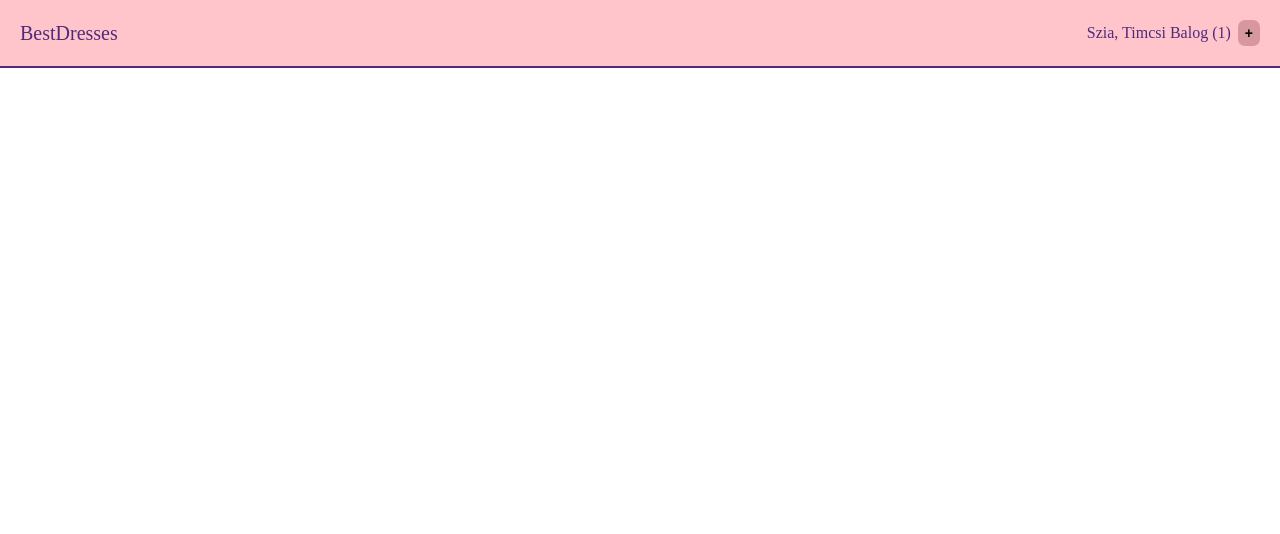
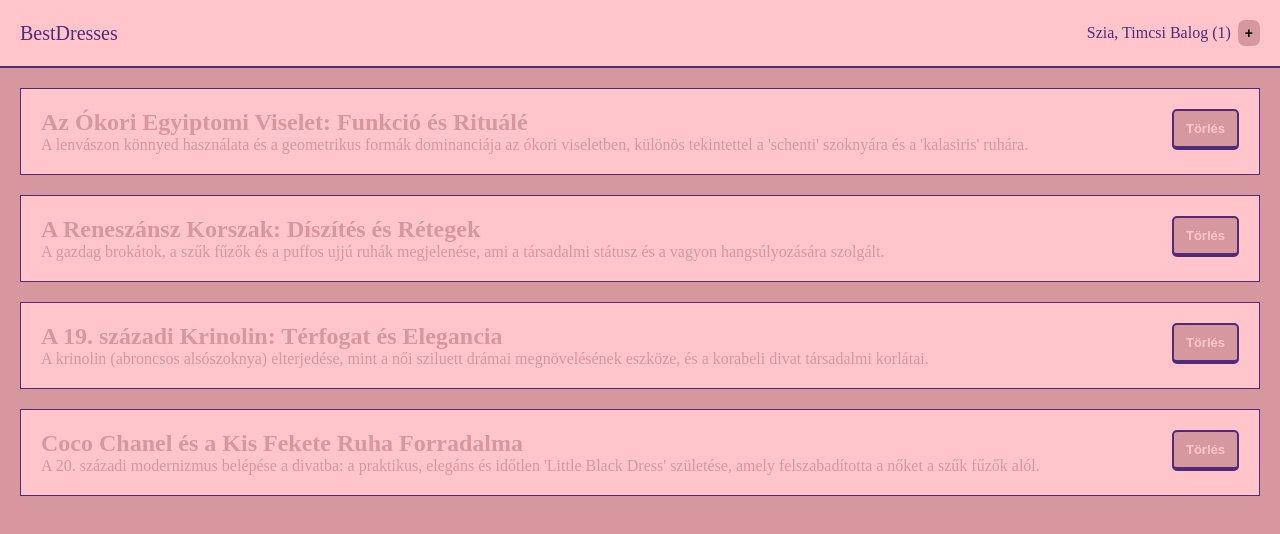
Before and after one commit to YosypBaloh/vue-project-webshop-Joseph, a Vue app: page / in a window 1280 px wide. Shown: the top 534 px of the page. Built offline with nearby package versions, Linux system fonts and the light colour scheme.

Commit message:
FEAT: Add Articles component with list rendering, v-if/v-else and delete functionality.

```diff
--- a/src/App.vue
+++ b/src/App.vue
@@ -1,13 +1,15 @@
 <template>
     <Header title = "BestDresses"/>
+    <Articles />
 </template>
 
 <script>
 import Header from './components/Header.vue';
+import Articles from './components/articles.vue';
 
 export default {
     components: {
-        Header,
+        Header, Articles
     },
 };
 
@@ -21,4 +23,8 @@ export default {
 
 }
 
+body {
+    background: #d6989e;
+}
+
 </style>
--- /dev/null
+++ b/src/components/Articles.vue
@@ -0,0 +1,88 @@
+<template>
+    <div v-if='articles.length > 0'id="articles">
+        <div class="post" v-for="el in articles" :key="el.id">
+            <button @click="deletePost(el.id)">Törlés</button>
+            <h2>{{ el.title }}</h2>
+            <p>{{ el.text }}</p>
+        </div>
+    </div>
+    <h1 class="empty" v-else>Jelenleg nincsenek cikkek!</h1>
+</template>
+
+<script>
+    export default {
+        name: 'Articles',
+        data() {
+            return{
+            articles: [
+              {
+                    id: 1,
+                    title: "Az Ókori Egyiptomi Viselet: Funkció és Rituálé",
+                    text: "A lenvászon könnyed használata és a geometrikus formák dominanciája az ókori viseletben, különös tekintettel a 'schenti' szoknyára és a 'kalasiris' ruhára.",
+                },
+                {
+                    id: 2,
+                    title: "A Reneszánsz Korszak: Díszítés és Rétegek",
+                    text: "A gazdag brokátok, a szűk fűzők és a puffos ujjú ruhák megjelenése, ami a társadalmi státusz és a vagyon hangsúlyozására szolgált.",
+                },
+                {
+                    id: 3,
+                    title: "A 19. századi Krinolin: Térfogat és Elegancia",
+                    text: "A krinolin (abroncsos alsószoknya) elterjedése, mint a női sziluett drámai megnövelésének eszköze, és a korabeli divat társadalmi korlátai.",
+                },
+                {
+                    id: 4,
+                    title: "Coco Chanel és a Kis Fekete Ruha Forradalma",
+                    text: "A 20. századi modernizmus belépése a divatba: a praktikus, elegáns és időtlen 'Little Black Dress' születése, amely felszabadította a nőket a szűk fűzők alól.",
+                },
+                ],
+            };
+        },
+        methods: {
+            deletePost(id) {
+                this.articles = this.articles.filter((el) => el.id !== id)
+            }
+        }
+    };
+</script>
+
+<style scoped>
+#articles {
+    margin:20px;
+}
+
+#articles .post {
+    background: #FFC5CB;
+    padding: 20px;
+    margin-bottom: 20px;
+    border: 1px solid #502B7B;
+    color: #d6989e;
+    float:left;
+    width: 100%;
+}
+
+#articles .post button {
+    float: right;
+    background: #d6989e;
+    border: 2px solid #502B7B;
+    border-bottom-width: 4px;
+    padding: 10px 12px;
+    font-size: 13px;
+    font-weight: bold;
+    color: #FFC5CB;
+    border-radius: 5px;
+    cursor: pointer;
+    transition: all 500ms ease;
+}
+
+#articles .post button:hover {
+    margin-top: 2px;
+    border-bottom-width: 2px;
+}
+
+.empty {
+    margin: 20px;
+    color:#502B7B
+}
+
+</style>
--- a/src/components/header.vue
+++ b/src/components/header.vue
@@ -11,6 +11,7 @@
 
 <script>
 export default {
+    name: 'Header',
     data() {
         return {
             user: {
```
